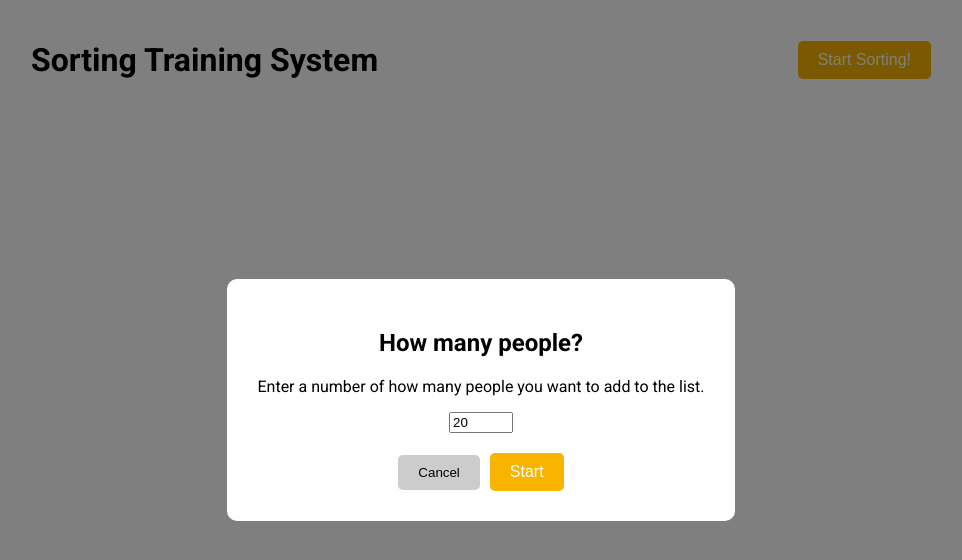
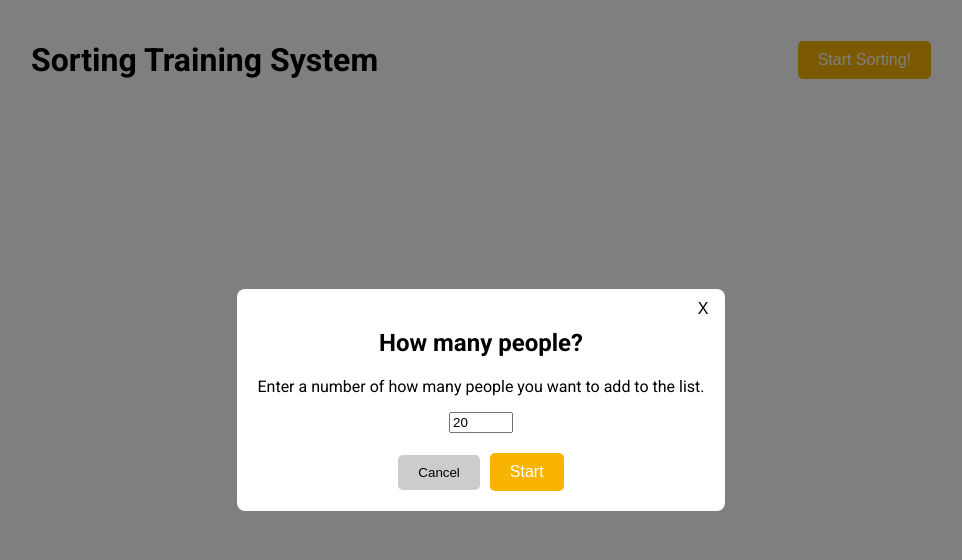
Before and after one commit to saddamhr/sorting-trainer, a Vue app: page / in a window 1280 px wide. Both pictures are taken after a click on the button "Start Sorting!". Shown: the top 560 px of the page, without its empty margins (159-1121 px from the left). Built offline with nearby package versions, Linux system fonts and the light colour scheme.

Commit message:
refactor: composible added for reusable logicalso make modal reusable seperate component

```diff
--- a/src/App.vue
+++ b/src/App.vue
@@ -5,15 +5,16 @@
       <button class="start-button" @click="openModal">Start Sorting!</button>
     </div>
 
-    <div v-if="isModalOpen" class="modal">
-      <div class="modal-content">
+    <!-- Modal Component -->
+    <Modal
+      :isVisible="isModalVisible"
+      @update:isVisible="isModalVisible = $event"
+    >
       <h2>How many people?</h2>
       <p>Enter a number of how many people you want to add to the list.</p>
       <input type="number" v-model.number="peopleCount" min="5" max="100" />
       <div class="modal-buttons">
-          <button class="cancel-button" @click="isModalOpen = false">
-            Cancel
-          </button>
+        <button class="cancel-button" @click="closeModal">Cancel</button>
         <button
           class="start-button"
           @click="startSorting"
@@ -22,8 +23,7 @@
           Start
         </button>
       </div>
-      </div>
-    </div>
+    </Modal>
 
     <div v-if="isSorting" class="sorting-container">
       <div class="sorting-header">
@@ -33,11 +33,11 @@
       <table>
         <thead>
           <tr>
-            <th >Email</th>
-            <th >Potatoes</th>
-            <th >Tags</th>
-            <th >Full Name</th>
-            <th >Location</th>
+            <th>Email</th>
+            <th>Potatoes</th>
+            <th>Tags</th>
+            <th>Full Name</th>
+            <th>Location</th>
           </tr>
         </thead>
         <draggable
@@ -73,105 +73,112 @@
 </template>
 
 <script>
-import { ref, computed } from "vue";
-import { nanoid } from "nanoid";
-import { faker } from "@faker-js/faker";
-import draggable from "vuedraggable";
+import { ref, computed } from 'vue'
+import { nanoid } from 'nanoid'
+import { faker } from '@faker-js/faker'
+import draggable from 'vuedraggable'
+import Modal from './components/Modal.vue'
 
 export default {
-  components: { draggable },
+  components: { draggable, Modal },
   setup() {
-    const isModalOpen = ref(false);
-    const isSorting = ref(false);
-    const isSuccess = ref(false);
-    const peopleCount = ref(20);
-    const timer = ref(0);
-    const timerInterval = ref(null);
-    const people = ref([]);
+    const isModalVisible = ref(false)
+    const isSorting = ref(false)
+    const isSuccess = ref(false)
+    const peopleCount = ref(20)
+    const timer = ref(0)
+    const timerInterval = ref(null)
+    const people = ref([])
 
     const formattedTime = computed(() => {
-      const minutes = Math.floor(timer.value / 60);
-      const seconds = timer.value % 60;
-      return `${String(minutes).padStart(2, "0")}:${String(seconds).padStart(2, "0")}`;
-    });
+      const minutes = Math.floor(timer.value / 60)
+      const seconds = timer.value % 60
+      return `${String(minutes).padStart(2, '0')}:${String(seconds).padStart(2, '0')}`
+    })
 
     const isPeopleCountValid = computed(
-      () => peopleCount.value >= 5 && peopleCount.value <= 100,
-    );
+      () => peopleCount.value >= 5 && peopleCount.value <= 100
+    )
 
     const openModal = () => {
-      isModalOpen.value = true;
-    };
+      isModalVisible.value = true
+    }
+
+    const closeModal = () => {
+      isModalVisible.value = false
+    }
 
     const startSorting = () => {
-      isModalOpen.value = false;
-      isSorting.value = true;
-      isSuccess.value = false;
-      timer.value = 0;
-      generatePeople(peopleCount.value);
-      startTimer();
-    };
+      isModalVisible.value = false
+      isSorting.value = true
+      isSuccess.value = false
+      timer.value = 0
+      generatePeople(peopleCount.value)
+      startTimer()
+    }
 
     const startTimer = () => {
       timerInterval.value = setInterval(() => {
-        timer.value += 1;
-      }, 1000);
-    };
+        timer.value += 1
+      }, 1000)
+    }
 
     const stopTimer = () => {
-      clearInterval(timerInterval.value);
-      timerInterval.value = null;
-    };
+      clearInterval(timerInterval.value)
+      timerInterval.value = null
+    }
 
     const generatePeople = (count) => {
       const uniquePotatoes = Array.from(
         { length: count },
-        (_, i) => i + 1,
-      ).sort(() => Math.random() - 0.5);
+        (_, i) => i + 1
+      ).sort(() => Math.random() - 0.5)
       people.value = Array.from({ length: count }, () => ({
         id: nanoid(),
         email: faker.internet.email(),
         fullName: faker.name.findName(),
         location: faker.address.cityName(),
         tags: faker.helpers.arrayElements(
-          ["Friend", "Colleague", "Family", "Acquaintance"],
-          2,
+          ['Friend', 'Colleague', 'Family', 'Acquaintance'],
+          2
         ),
         potatoes: uniquePotatoes.pop(),
-      }));
-    };
+      }))
+    }
 
     const isSorted = (arr) => {
       for (let i = 0; i < arr.length - 1; i++) {
         if (arr[i].potatoes > arr[i + 1].potatoes) {
-          return false;
+          return false
         }
       }
-      return true;
-    };
+      return true
+    }
 
     const checkIfSorted = () => {
       if (isSorted(people.value)) {
-        stopTimer();
-        isSorting.value = false;
-        isSuccess.value = true;
+        stopTimer()
+        isSorting.value = false
+        isSuccess.value = true
       }
-    };
+    }
 
     return {
-      isModalOpen,
+      isModalVisible,
       isSorting,
       isSuccess,
       peopleCount,
+      timer,
       people,
       formattedTime,
       isPeopleCountValid,
       openModal,
+      closeModal,
       startSorting,
       checkIfSorted,
-    };
+    }
   },
-};
+}
 </script>
 
 <style scoped>
@@ -190,7 +197,7 @@ export default {
   font-weight: 700;
   size: 32px;
   color: #000000;
-  font-family: "Roboto", sans-serif;
+  font-family: 'Roboto', sans-serif;
 }
 
 .start-button {
--- /dev/null
+++ b/src/components/Modal.vue
@@ -0,0 +1,56 @@
+<!-- Modal.vue -->
+<template>
+  <div v-if="isVisible" class="modal-overlay" @click.self="close">
+    <div class="modal-content">
+      <button @click="close" class="close-button">X</button>
+      <slot></slot>
+    </div>
+  </div>
+</template>
+
+<script>
+export default {
+  props: {
+    isVisible: {
+      type: Boolean,
+      required: true,
+    },
+  },
+  methods: {
+    close() {
+      this.$emit('update:isVisible', false)
+    },
+  },
+}
+</script>
+
+<style scoped>
+.modal-overlay {
+  position: fixed;
+  top: 0;
+  left: 0;
+  width: 100%;
+  height: 100%;
+  background-color: rgba(0, 0, 0, 0.5);
+  display: flex;
+  justify-content: center;
+  align-items: center;
+}
+
+.modal-content {
+  background-color: white;
+  padding: 20px;
+  border-radius: 8px;
+  position: relative;
+}
+
+.close-button {
+  position: absolute;
+  top: 10px;
+  right: 10px;
+  background: none;
+  border: none;
+  font-size: 16px;
+  cursor: pointer;
+}
+</style>
```
Also changed, not shown: src/composables/useSorting.js (added, +70 -0 lines), src/assets/main.css (line endings or trailing spaces). Lines whose indentation alone changed are shown as unchanged.
